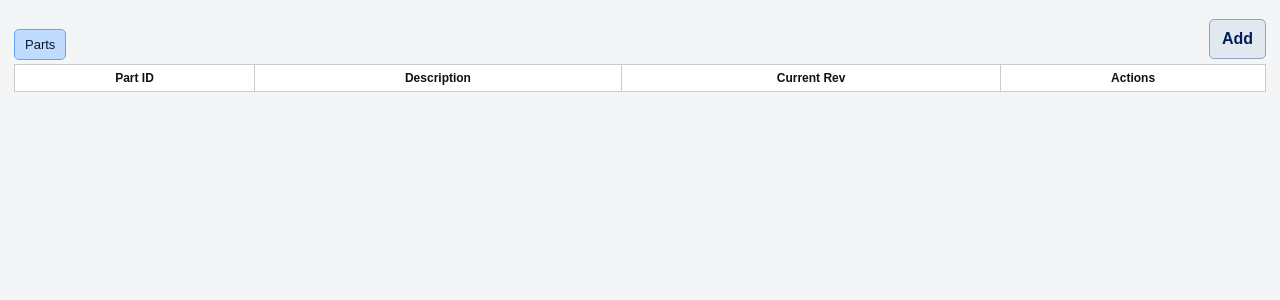
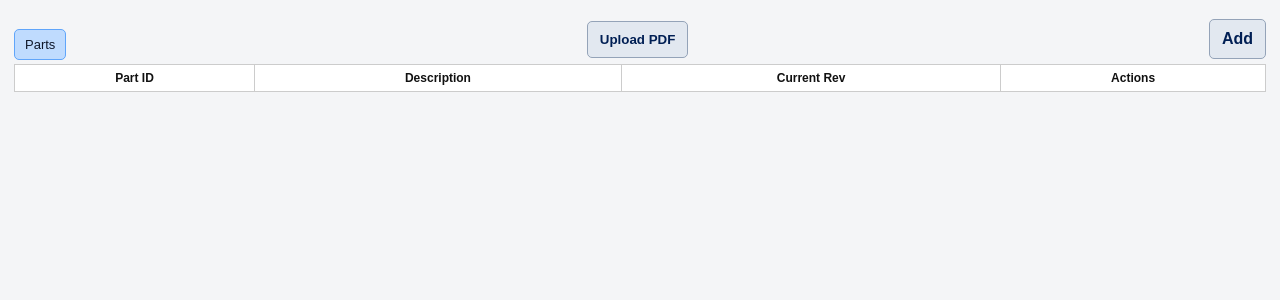
Before and after one commit to ravenorb/mts, a FastAPI app: page /engineering/parts in a window 1280 px wide. Shown: the part 90-390 px from the top of the page. Run offline with FastAPI, Linux system fonts and the light colour scheme; the visitor is signed in with stand-in values (Sample User, id 1); lists and menus that the app fills with data are empty; parts of the project's set-up code (start-up, migrations or seed data) failed here and were passed over.

Commit message:
Add parts-page PDF upload and auto-populate parser flow

```diff
--- a/app/main.py
+++ b/app/main.py
@@ -812,9 +812,22 @@ def parse_hk_cutsheet(pdf_bytes: bytes) -> dict:
     all_text = "\n".join(text_pages)
 
     primary_part_id = ""
+    primary_description = ""
     dwg_match = re.search(r"DWG\s*#\s*[:\-]?\s*([A-Z0-9\-_.]+)", page2, re.IGNORECASE)
     if dwg_match:
         primary_part_id = dwg_match.group(1).strip()
+
+    if page2:
+        page2_lines = [" ".join(line.split()) for line in page2.splitlines() if line.strip()]
+        for i, line in enumerate(page2_lines):
+            if re.search(r"DWG\s*#", line, re.IGNORECASE):
+                if i + 1 < len(page2_lines):
+                    descriptor_line = page2_lines[i + 1]
+                    if primary_part_id and descriptor_line.upper().startswith(primary_part_id.upper()):
+                        primary_description = descriptor_line[len(primary_part_id):].strip(" -:")
+                    elif descriptor_line:
+                        primary_description = descriptor_line.strip()
+                break
 
     qty_produced = 0
     makes_match = re.search(r"make(?:s)?\s+(\d+)\s+frames?", all_text, re.IGNORECASE)
@@ -845,6 +858,7 @@ def parse_hk_cutsheet(pdf_bytes: bytes) -> dict:
 
     return {
         "primary_part_id": primary_part_id,
+        "primary_description": primary_description,
         "qty_produced": qty_produced,
         "sheet_size": sheet_size,
         "material": material,
@@ -974,6 +988,56 @@ async def engineering_hk_mpf_parse(mpf_file: UploadFile = File(...), pdf_file: U
     pdf_bytes = await pdf_file.read()
     parsed = parse_hk_cutsheet(pdf_bytes)
     return JSONResponse(parsed)
+
+
+@app.post("/engineering/parts/upload-pdf")
+async def engineering_parts_upload_pdf(
+    pdf_file: UploadFile = File(...),
+    db: Session = Depends(get_db),
+    user=Depends(require_login),
+):
+    if not pdf_file.filename or not pdf_file.filename.lower().endswith(".pdf"):
+        raise HTTPException(status_code=400, detail="PDF file is required.")
+
+    pdf_bytes = await pdf_file.read()
+    parsed = parse_hk_cutsheet(pdf_bytes)
+
+    part_id = (parsed.get("primary_part_id") or "").strip()
+    if not part_id:
+        raise HTTPException(status_code=422, detail="Unable to parse part ID from PDF.")
+
+    parsed_description = (parsed.get("primary_description") or "").strip()
+
+    part = db.query(models.PartMaster).filter_by(part_id=part_id).first()
+    if not part:
+        part = models.PartMaster(part_id=part_id, description=parsed_description, cur_rev=0)
+        db.add(part)
+        db.flush()
+    elif parsed_description:
+        part.description = parsed_description
+
+    selected_rev = max(part.cur_rev, 0)
+    existing_header = db.query(models.RevisionHeader).filter_by(part_id=part_id, rev_id=selected_rev).first()
+    if not existing_header:
+        existing_header = models.RevisionHeader(part_id=part_id, rev_id=selected_rev)
+        db.add(existing_header)
+
+    safe_name = Path(pdf_file.filename).name
+    stored_name = f"pm_{part_id}_r{selected_rev}_{int(datetime.utcnow().timestamp())}_{safe_name}"
+    out_path = PART_FILE_DIR / stored_name
+    out_path.write_bytes(pdf_bytes)
+    existing_header.hk_file = str(out_path)
+
+    db.query(models.RevisionBom).filter_by(part_id=part_id, rev_id=selected_rev).delete(synchronize_session=False)
+    for component in parsed.get("components", []):
+        comp_id = (component.get("component_id") or "").strip()
+        assy_qty = component.get("assy_qty")
+        if not comp_id or assy_qty in (None, ""):
+            continue
+        db.add(models.RevisionBom(part_id=part_id, rev_id=selected_rev, comp_id=comp_id, comp_qty=float(assy_qty)))
+
+    db.commit()
+    return RedirectResponse(f"/engineering/parts/{part_id}?mode=edit&rev_id={selected_rev}", status_code=302)
 
 
 @app.get("/engineering/wj-gcode", response_class=HTMLResponse)
--- a/app/templates/engineering_parts.html
+++ b/app/templates/engineering_parts.html
@@ -4,6 +4,10 @@
   <div class="section-nav" aria-label="Parts actions">
     <a class="active" href="/engineering/parts">Parts</a>
   </div>
+  <form id="parts-pdf-upload-form" method="post" enctype="multipart/form-data" action="/engineering/parts/upload-pdf" style="display:none;">
+    <input type="file" id="parts-pdf-file" name="pdf_file" accept=".pdf,application/pdf" />
+  </form>
+  <button type="button" id="parts-upload-pdf-btn" class="action-btn">Upload PDF</button>
   <a class="action-btn {% if show_add %}active-tab{% endif %}" href="/engineering/parts?mode=add">Add</a>
 </div>
 
@@ -44,4 +48,21 @@
   {% endfor %}
 </div>
 {% endif %}
+
+<script>
+  const uploadPdfBtn = document.getElementById('parts-upload-pdf-btn');
+  const uploadPdfInput = document.getElementById('parts-pdf-file');
+  const uploadPdfForm = document.getElementById('parts-pdf-upload-form');
+
+  uploadPdfBtn.addEventListener('click', () => {
+    uploadPdfInput.click();
+  });
+
+  uploadPdfInput.addEventListener('change', () => {
+    if (!uploadPdfInput.files || uploadPdfInput.files.length === 0) {
+      return;
+    }
+    uploadPdfForm.submit();
+  });
+</script>
 {% endblock %}
```
